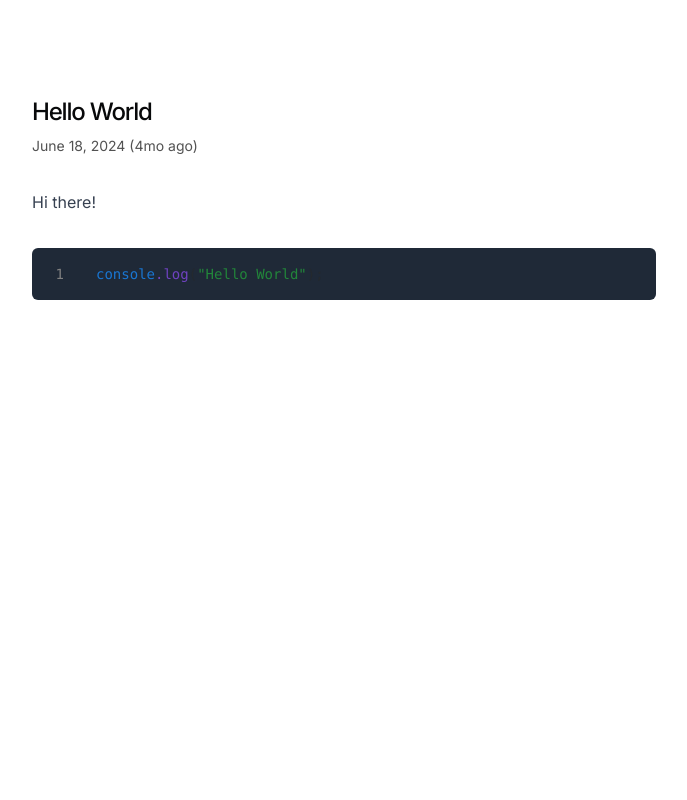
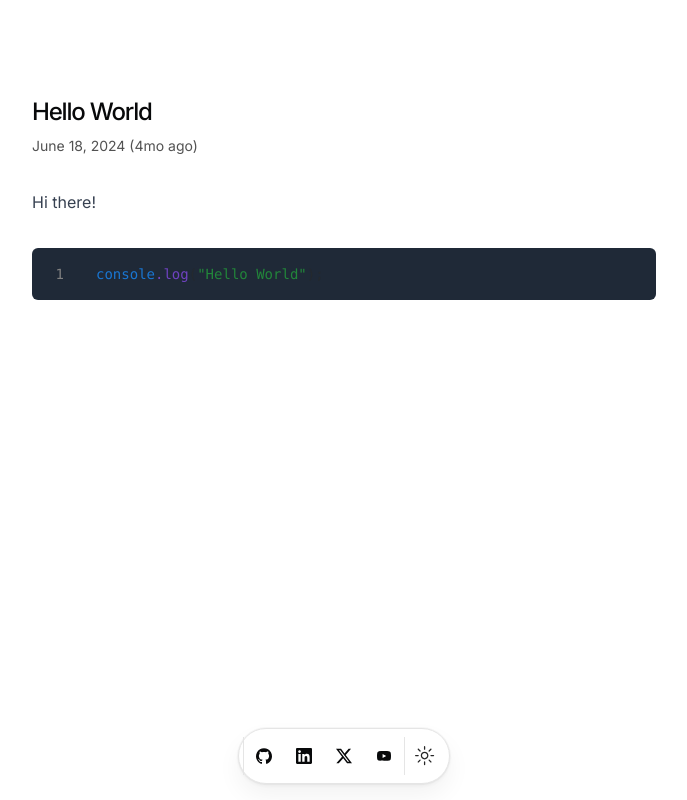
Before and after one commit to vijaymurugann/vijaymurugansite, a Next.js app: page /blog/hello-world in a window 1280 px wide. Shown: the whole page, without its empty margins (296-983 px from the left). Built offline with nearby package versions, Linux system fonts and the light colour scheme.

Commit message:
UPDATED: socials

```diff
--- a/src/app/layout.tsx
+++ b/src/app/layout.tsx
@@ -59,12 +59,11 @@ export default function RootLayout({
         className={cn(
           "min-h-screen bg-background font-sans antialiased max-w-2xl mx-auto py-12 sm:py-24 px-6",
           fontSans.variable
-        )}
-      >
-        <ThemeProvider attribute="class" defaultTheme="light">
+        )}>
+        <ThemeProvider attribute="class" defaultTheme="light" enableSystem>
           <TooltipProvider delayDuration={0}>
+            <Navbar />
             {children}
-            {/* <Navbar /> */}
           </TooltipProvider>
         </ThemeProvider>
       </body>
--- a/src/data/resume.tsx
+++ b/src/data/resume.tsx
@@ -24,8 +24,7 @@ export const DATA = {
     "cursor"
   ],
   navbar: [
-    { href: "/", icon: HomeIcon, label: "Home" },
-    { href: "/blog", icon: NotebookIcon, label: "Blog" },
+
   ],
   contact: {
     email: "mailtovijaymurugan@gmail.com",
```
